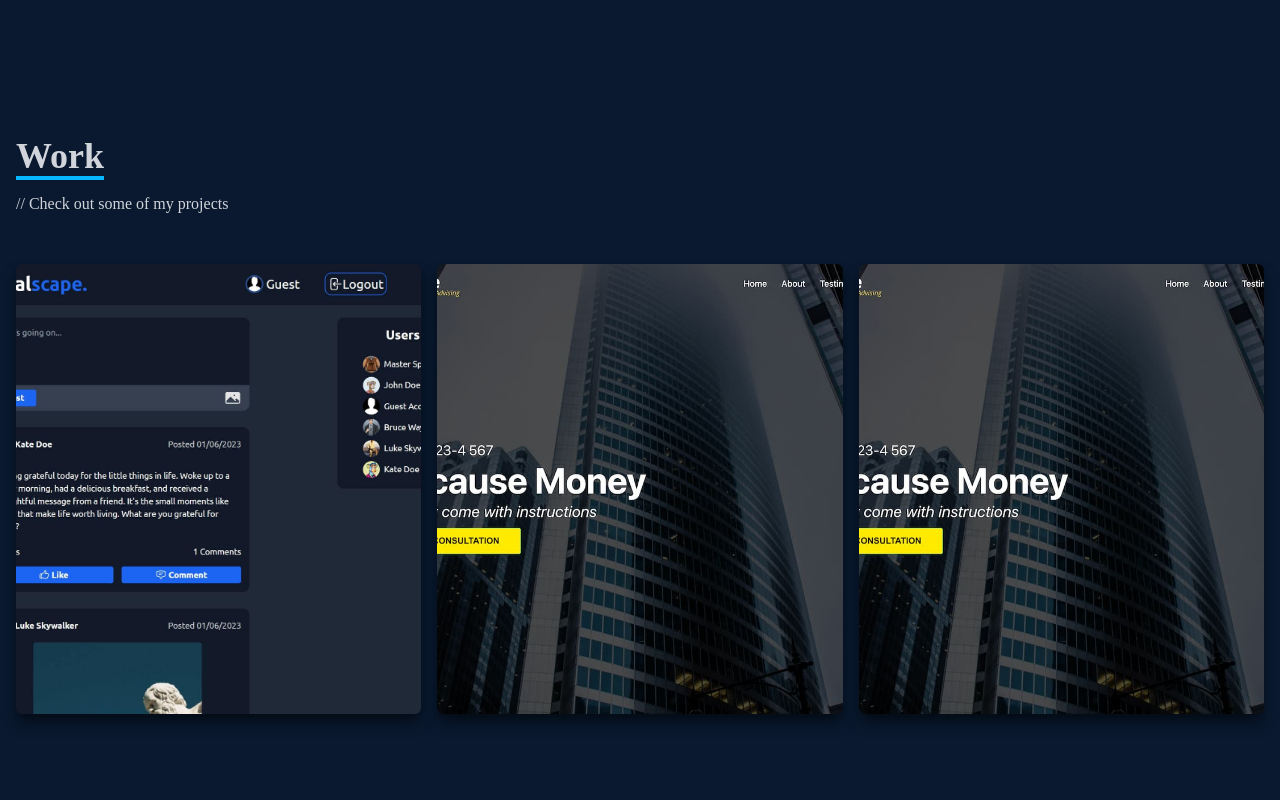
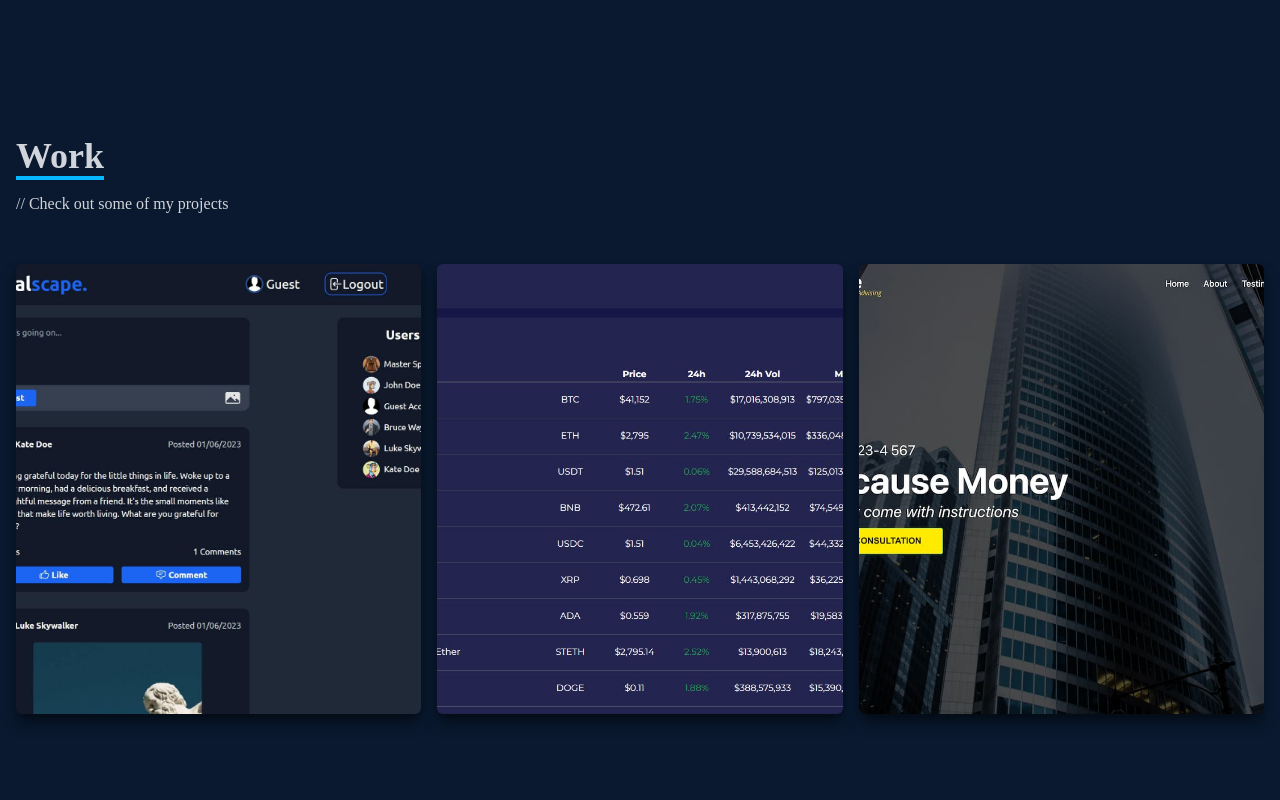
Before and after one commit to SneedUltima/portfolio-website, a React (Create React App) app: page / in a window 1280 px wide. Shown: the part 2280-3080 px from the top of the page. Built offline with nearby package versions, Linux system fonts and the light colour scheme.

Commit message:
build: add work to skills and change style

```diff
--- a/src/components/Navbar.jsx
+++ b/src/components/Navbar.jsx
@@ -106,7 +106,7 @@ const Navbar = () => {
           <li className="w-[160px] h-[60px] flex justify-between items-center ml-[-100px] hover:ml-[-10px] duration-300 bg-[#333]">
             <a
               className="flex justify-between items-center w-full text-gray-300"
-              href="/"
+              href="https://github.com/SneedUltima"
             >
               Github <FaGithub size={30} />
             </a>
--- a/src/components/Work.jsx
+++ b/src/components/Work.jsx
@@ -2,11 +2,12 @@ import React from "react";
 import WorkImg from "../assets/projects/workImg.jpeg";
 import RealEstateImg from "../assets/projects/realestate.jpg";
 import socialscape from "../assets/projects/socialscape-min.JPG";
+import Cryptoscape from "../assets/projects/Cryptoscape.jpg";
 
 const Work = () => {
   return (
     <div name="work" className="w-full md:h-screen bg-[#0a192f] text-gray-300">
-      <div className="max-w-[1600px] mx-auto p-4 flex flex-col w-full h-full">
+      <div className="max-w-[1800px] mx-auto p-4 flex flex-col w-full h-full">
         <div className="pb-8">
           <p className="text-4xl font-bold inline border-b-4 borber-b-4 border-[#05b8ff]">
             Work
@@ -40,21 +41,21 @@ const Work = () => {
             </div>
           </div>
           <div
-            style={{ backgroundImage: `url(${WorkImg})` }}
+            style={{ backgroundImage: `url(${Cryptoscape})` }}
             className="shadow-lg shadow-[#040c16] group container rounded-md flex justify-center items-center mx-auto content-div"
           >
             {/* Hover Effect */}
             <div className="opacity-0 group-hover:opacity-100">
               <span className=" text-2xl font-bold text-white tracking-wider">
-                React JS Application
+                Crypto Database Application
               </span>
               <div className="pt-8 text-center">
-                <a href="/">
+                <a href="https://helpful-dieffenbachia-34da37.netlify.app/">
                   <button className="text-center rounded-lg px-4 py-3 m-2 bg-white text-gray-700 font-bold text-lg">
                     Demo
                   </button>
                 </a>
-                <a href="/">
+                <a href="https://github.com/SneedUltima/Crypto-Database-Application">
                   <button className="text-center rounded-lg px-4 py-3 m-2 bg-white text-gray-700 font-bold text-lg">
                     Code
                   </button>
```
Also changed, not shown: src/assets/projects/Cryptoscape.jpg (added).
